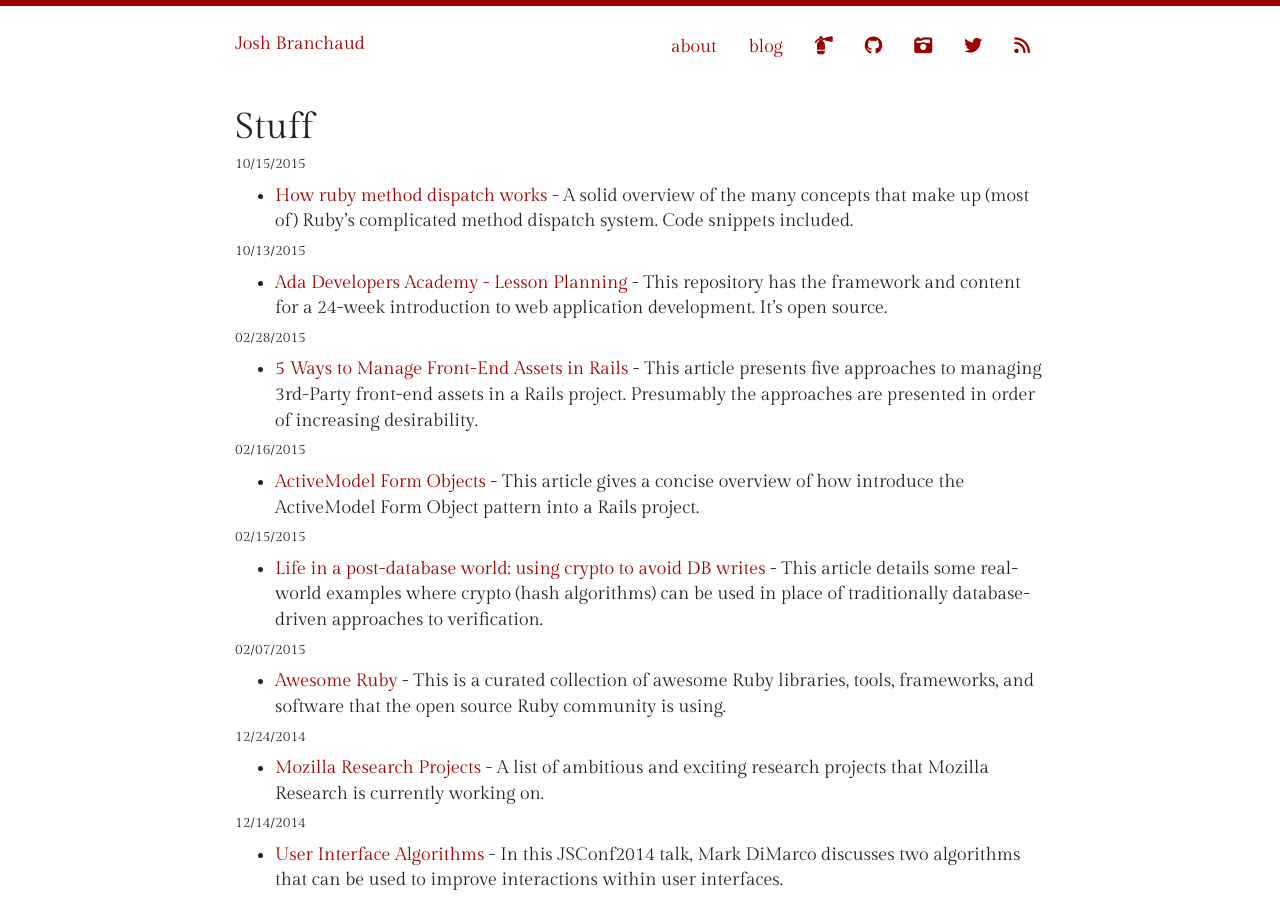
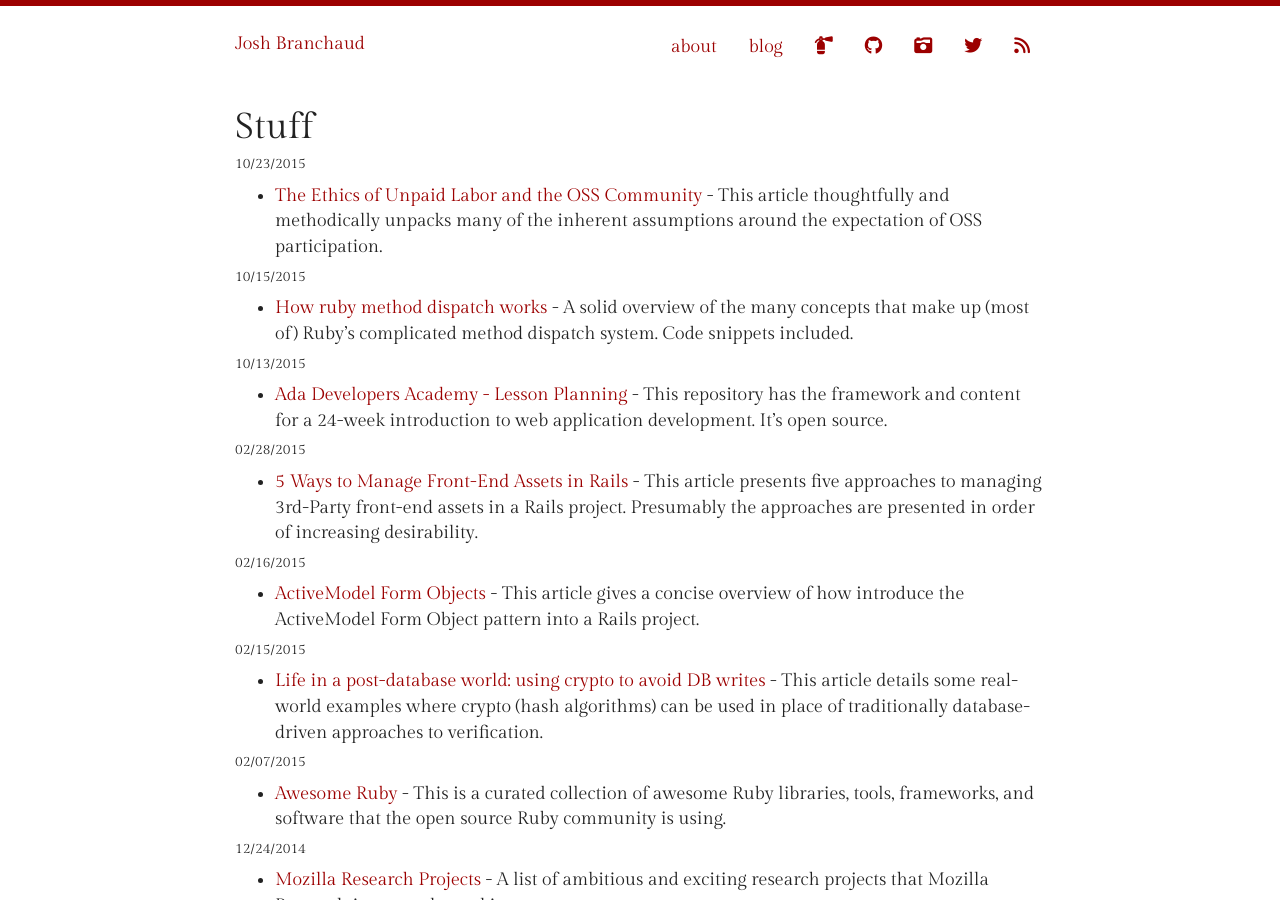
Before and after one commit to jbranchaud/blog, a Jekyll site: the page built from stuff.md, in a window 1280 px wide and 900 px high. Built offline with Jekyll 4.4.1, drawn with Linux system fonts in a browser that asks for light colours; nearby versions of some CDN libraries; library files that are not in the unit come from our copies.

Commit message:
Add a new item to stuff.

```diff
--- a/stuff.md
+++ b/stuff.md
@@ -4,6 +4,12 @@ title: Stuff by Josh Branchaud
 ---
 
 # Stuff
+
+##### 10/23/2015
+
+- [The Ethics of Unpaid Labor and the OSS Community](http://www.ashedryden.com/blog/the-ethics-of-unpaid-labor-and-the-oss-community)
+  \- This article thoughtfully and methodically unpacks many of the inherent
+  assumptions around the expectation of OSS participation.
 
 ##### 10/15/2015
 
```
